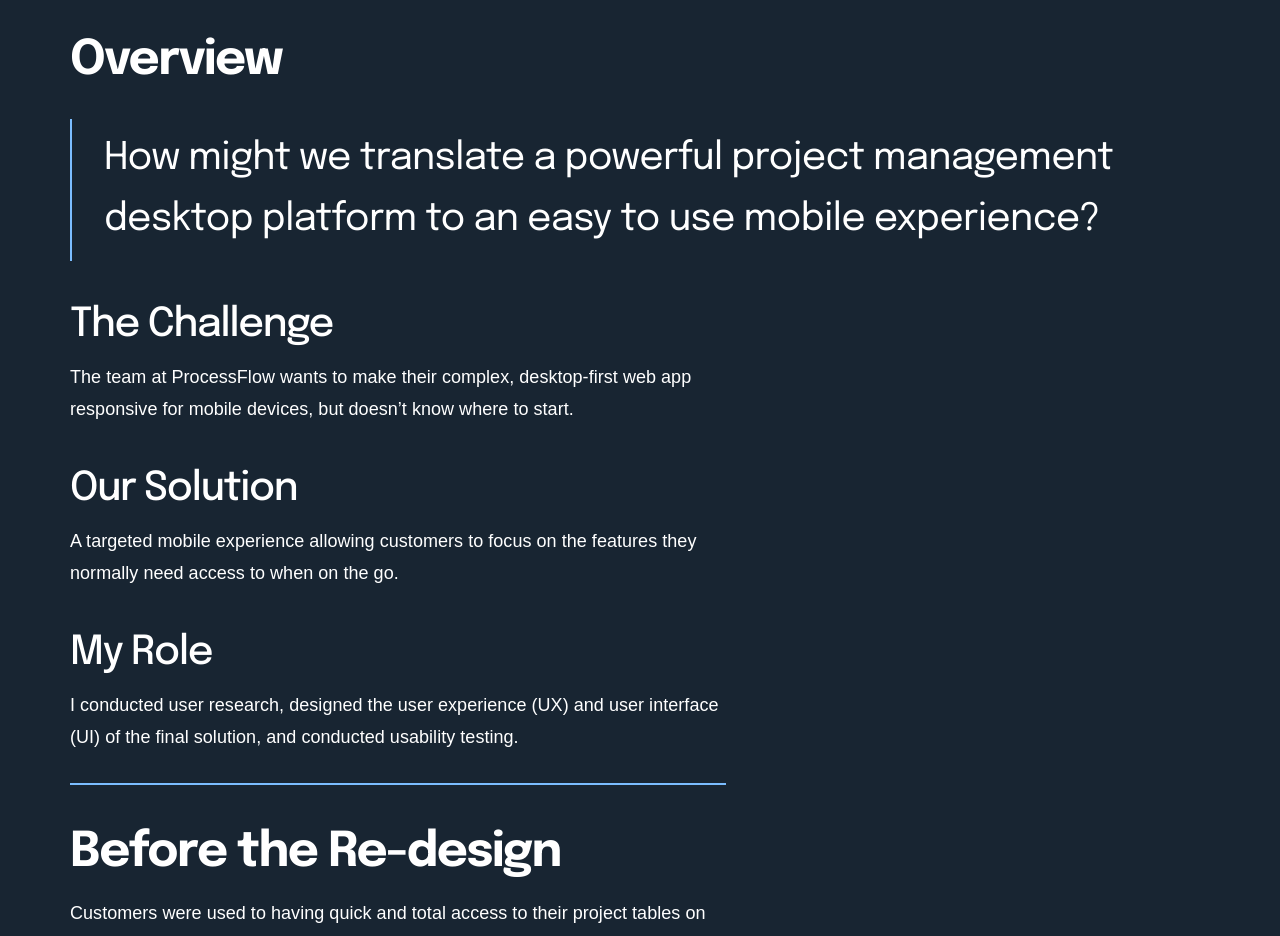
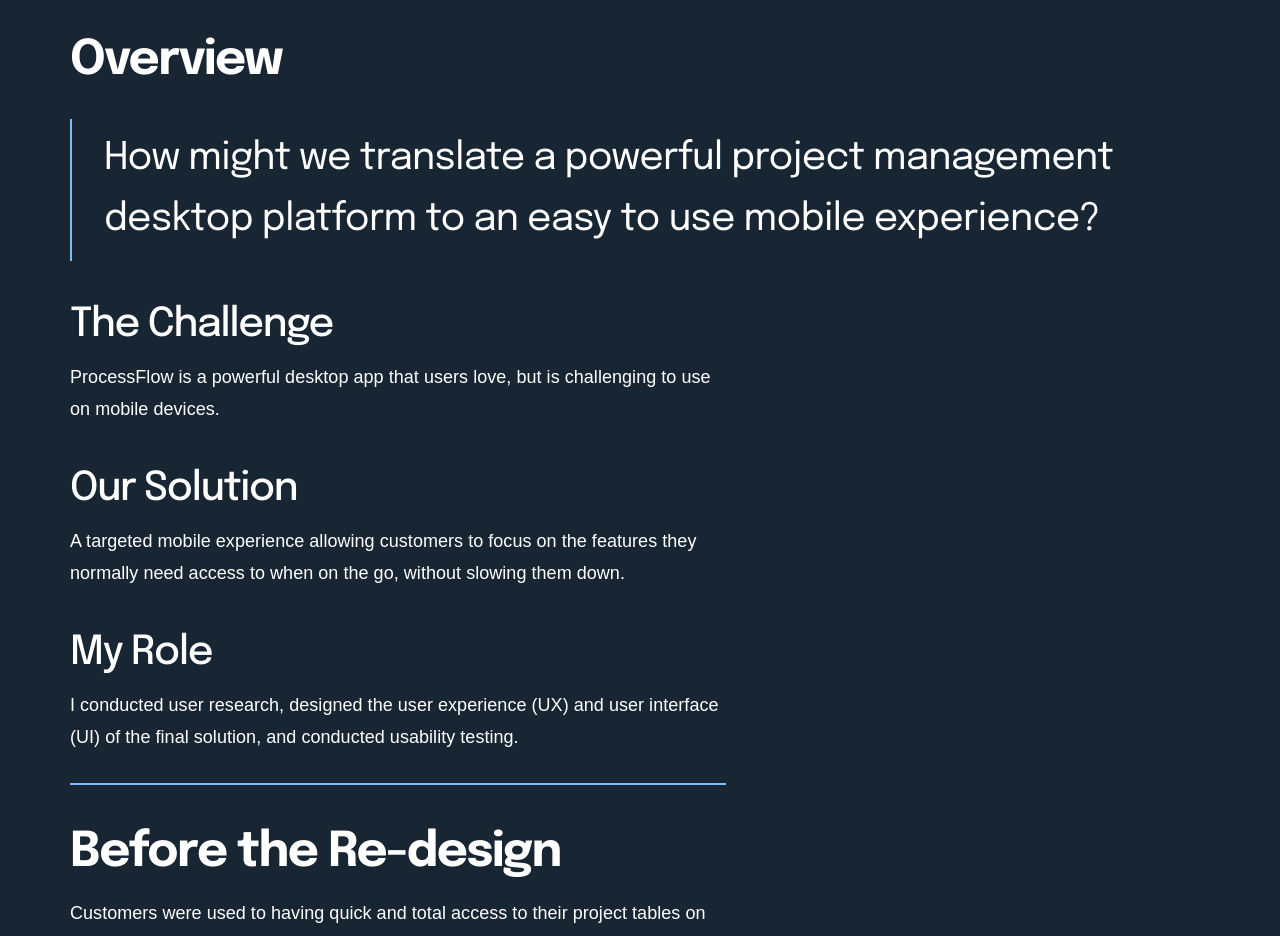
Before and after one commit to hdan-design/hdan-design.github.io, a Jekyll site: the page built from _projects/2-processflow.md, in a window 1280 px wide. Shown: the part 1610-2546 px from the top of the page. Built offline with Jekyll 4.4.1, drawn with Linux system fonts in a browser that asks for light colours; nearby versions of some CDN libraries.

Commit message:
copy edits, NDA projects

```diff
--- a/_projects/2-processflow.md
+++ b/_projects/2-processflow.md
@@ -18,10 +18,10 @@
 > How might we translate a powerful project management desktop platform to an easy to use mobile experience?
 
 ### The Challenge
-The team at ProcessFlow wants to make their complex, desktop-first web app responsive for mobile devices, but doesn't know where to start.
+ProcessFlow is a powerful desktop app that users love, but is challenging to use on mobile devices.
 
 ### Our Solution
-A targeted mobile experience allowing customers to focus on the features they normally need access to when on the go.
+A targeted mobile experience allowing customers to focus on the features they normally need access to when on the go, without slowing them down.
 
 ### My Role
 I conducted user research, designed the user experience (UX) and user interface (UI) of the final solution, and conducted usability testing.
@@ -137,6 +137,6 @@
 
 ---
 
-# [Next project →](4-crossfire+)
+# [Next project →](4-crossfire)
 
 ---
--- a/_sass/_includes/_gallery.scss
+++ b/_sass/_includes/_gallery.scss
@@ -116,7 +116,7 @@
 
   &[data-columns="4"] {
     .gallery__item {
-      width: 33.33%;
+      width: 50%;
     }
 
     @include mq(tabletp) {
```
Also changed, not shown: _projects/1-MyCrimson.md (+4 -4 lines), index.html (+9 -0 lines), images/NDA/data.jpg (added), images/NDA/data.png (added), images/NDA/health.jpg (added), images/NDA/health.png (added), images/NDA/politics.jpg (added), images/NDA/politics.png (added), images/NDA/trucks.jpg (added), images/NDA/trucks.png (added).
